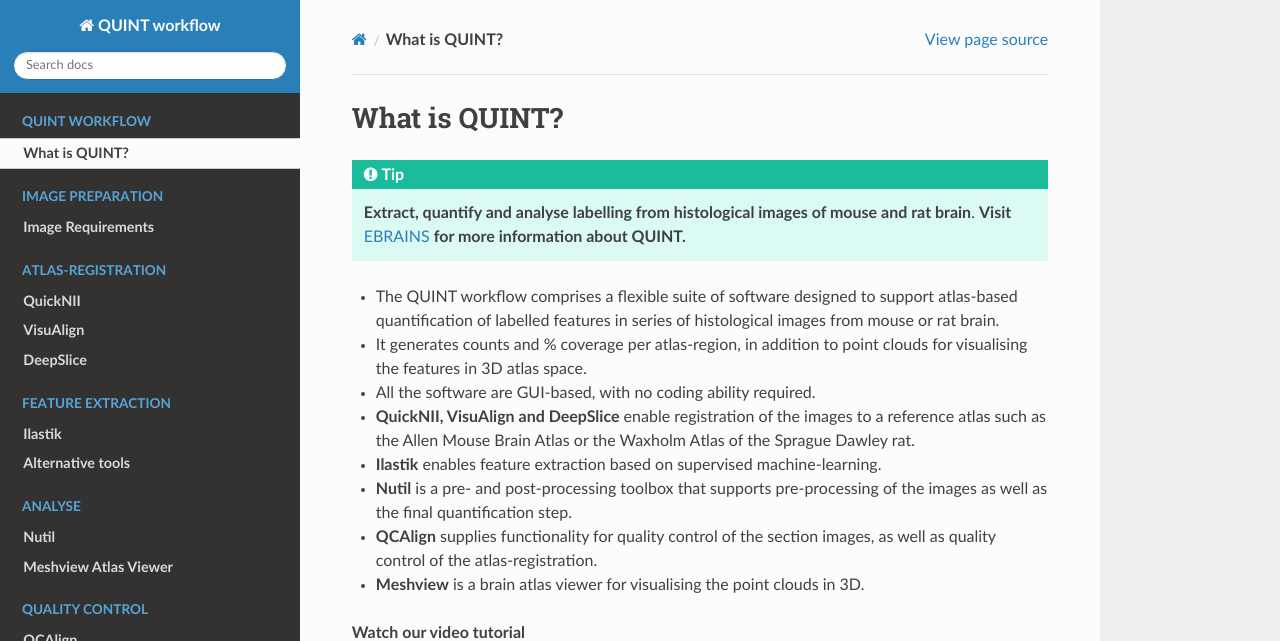
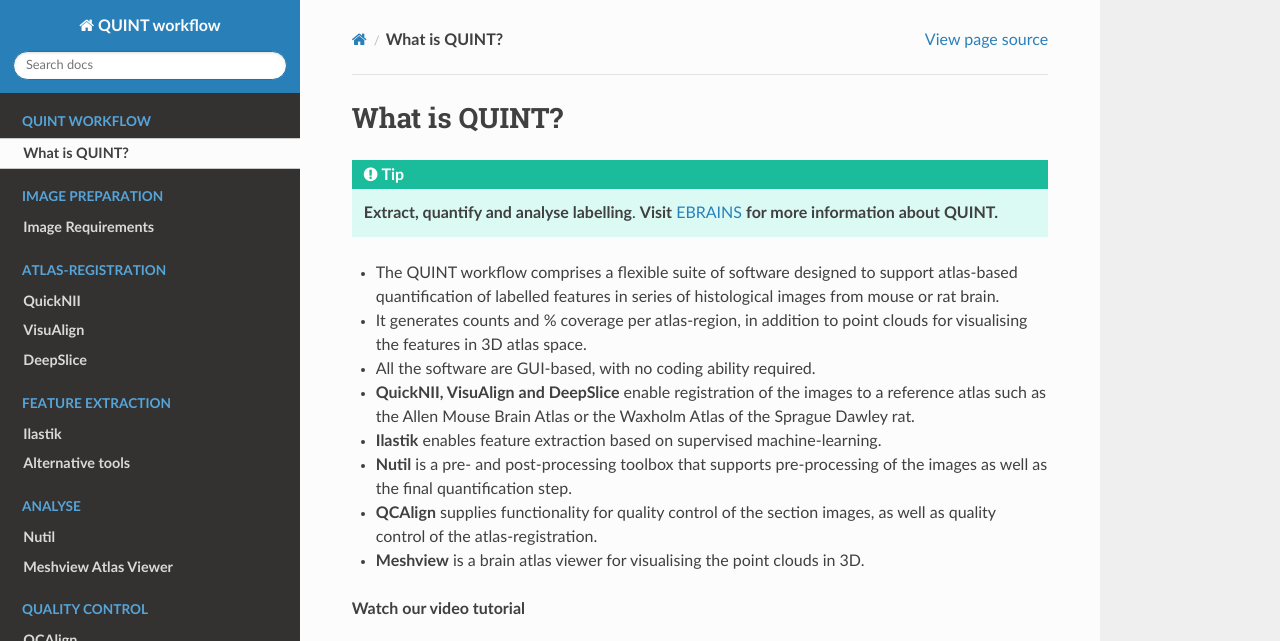
Before and after one commit to Neural-Systems-at-UIO/QUINT_workflow, a Sphinx documentation site: the page built from docs/QUINTintro.rst, in a window 1280 px wide and 1394 px high, cut to the strip 0-641 px from the top of the window. Built offline with Sphinx 7.4.7 and the Read the Docs theme 2.0.0, drawn with Linux system fonts in a browser that asks for light colours; pages that are not in the unit, such as notebooks, are missing from menus.

Commit message:
Update QUINTintro.rst

```diff
--- a/docs/QUINTintro.rst
+++ b/docs/QUINTintro.rst
@@ -2,7 +2,7 @@
 -----------------------
 
 .. tip::
-   **Extract, quantify and analyse labelling from histological images of mouse and rat brain**. **Visit** `EBRAINS <https://ebrains.eu/service/quint/>`_ **for more information about QUINT.**
+   **Extract, quantify and analyse labelling**. **Visit** `EBRAINS <https://ebrains.eu/service/quint/>`_ **for more information about QUINT.**
 
 - The QUINT workflow comprises a flexible suite of software designed to support atlas-based quantification of labelled features in series of histological images from mouse or rat brain.
 - It generates counts and % coverage per atlas-region, in addition to point clouds for visualising the features in 3D atlas space.
```
